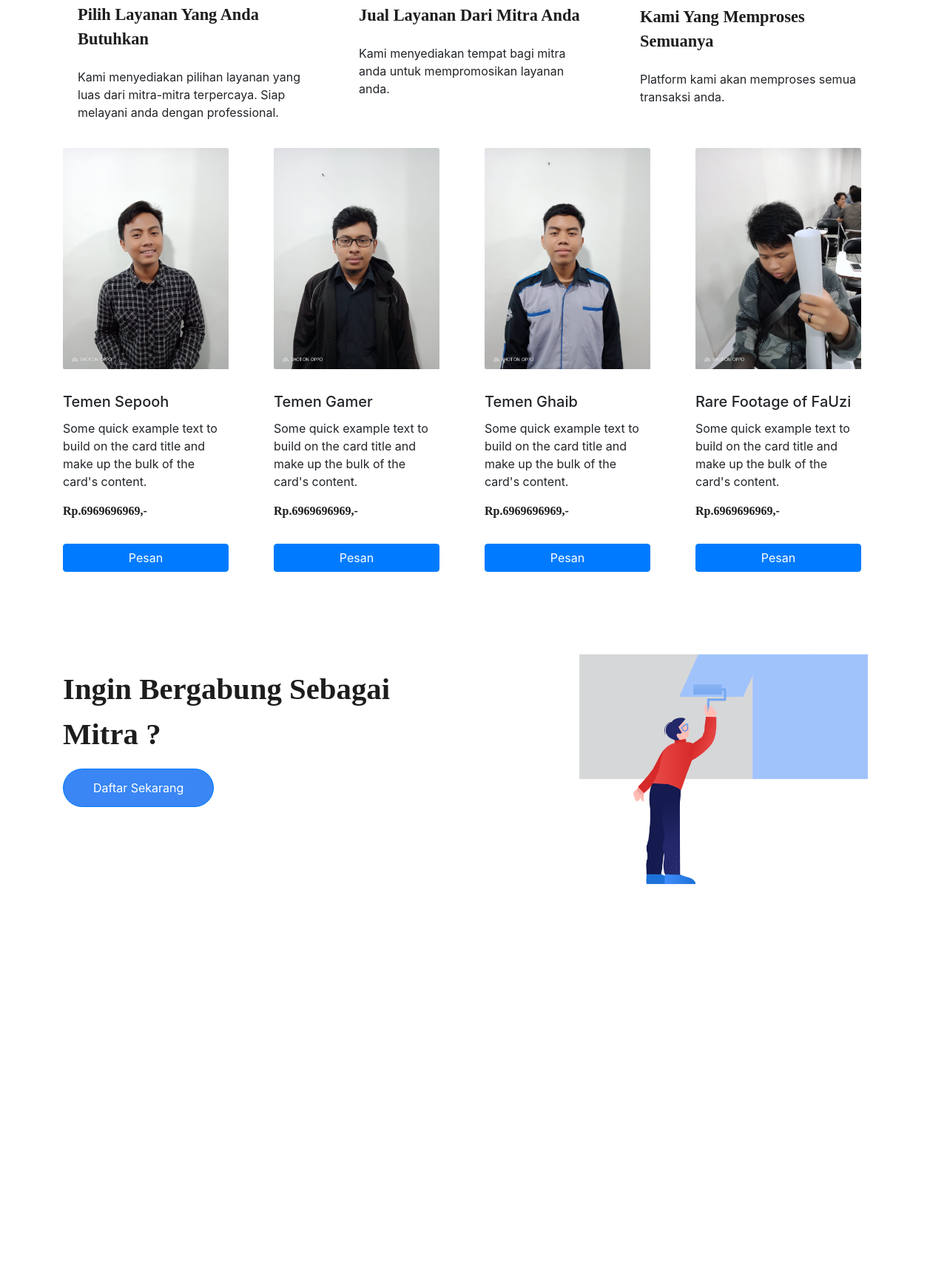
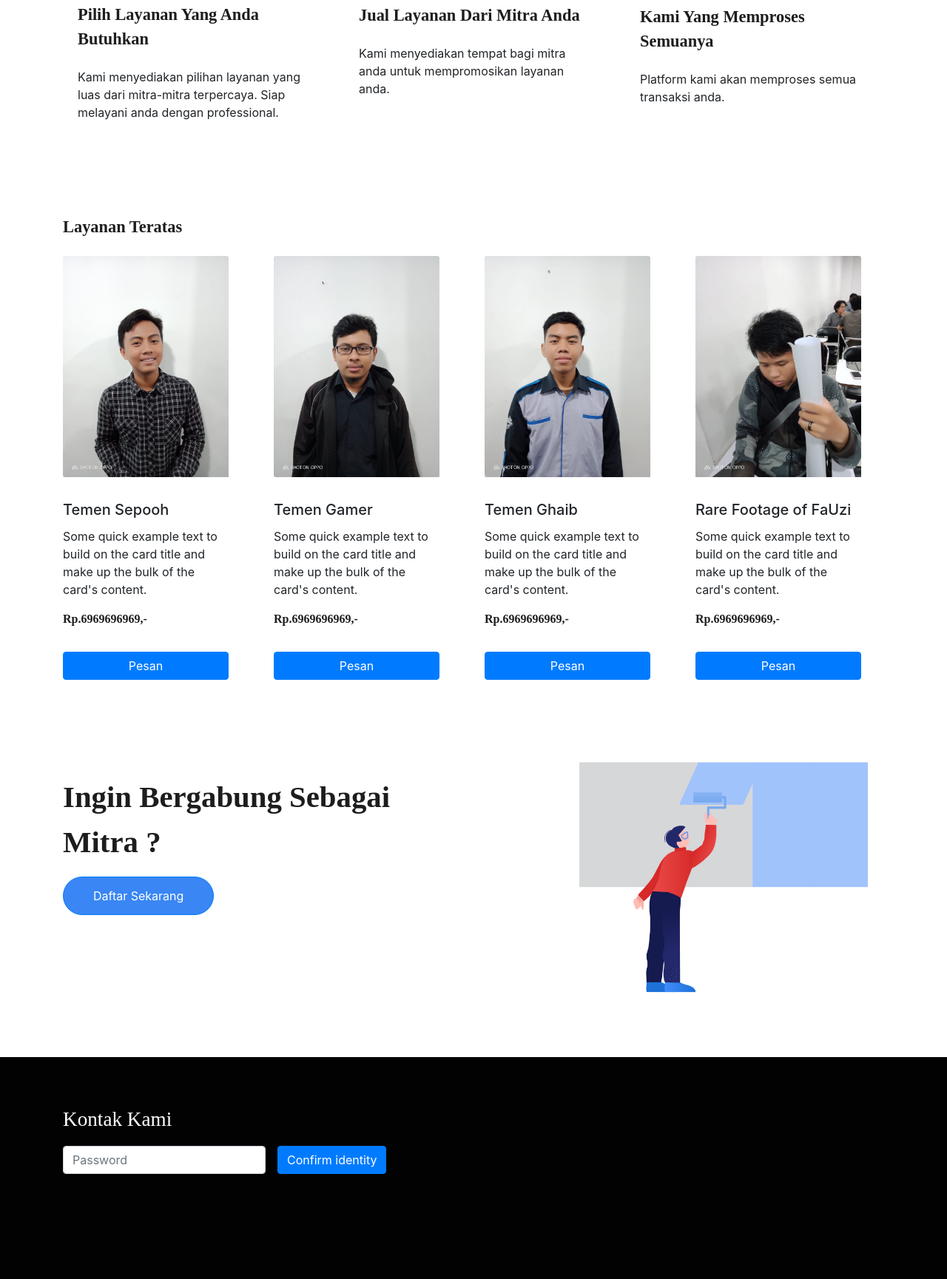
Before and after one commit to MontblanC-Dev/rizky-decor, a PHP site: page / in a window 1280 px wide. Shown: the part 697-2426 px from the top of the page at 74% size. Before the commit the page ends 1893 px from the top, so only its background shows below. Run offline with PHP 8.4, Linux system fonts and the light colour scheme.

Commit message:
Update 2

```diff
--- a/css/style.css
+++ b/css/style.css
@@ -91,7 +91,6 @@ hr {
   margin-right: 0em;
 }
 p.price {
-  margin-bottom: 0px;
   font-family: Poppins;
   font-style: normal;
   font-weight: bold;
@@ -110,3 +109,27 @@ p.price {
 p.join-title {
   font-size: 1.5em;
 }
+.footer {
+  margin-top: 12em;
+  background-color: #020203;
+  height: 300px;
+}
+p.kontak {
+  font-family: Poppins;
+  font-style: normal;
+  font-weight: 400;
+  font-size: 1.7em;
+  color: #ffffff;
+}
+.container-footer {
+  padding-top: 4em;
+}
+p.top-label {
+  margin-top: 4em;
+  font-family: Poppins;
+  font-style: normal;
+  font-weight: bold;
+  font-size: 1.4em;
+  color: #1d1d1d;
+  margin-bottom: 1em;
+}
--- a/index.php
+++ b/index.php
@@ -14,6 +14,21 @@
     include_once "layout/top-card.php";
     include_once "layout/join-mitra.php";
     ?>
+
+
 </body>
+<footer class="footer">
+    <div class="container container-footer">
+        <p class="kontak">Kontak Kami<br>
+            <form class="form-inline">
+                <div class="form-group  mb-2">
+                    <label for="inputPassword2" class="sr-only">Password</label>
+                    <input type="password" class="form-control" id="inputPassword2" placeholder="Password">
+                </div>
+                <button type="submit" class="btn btn-primary mb-2" style="margin-left:1em;">Confirm identity</button>
+            </form>
+</footer>
+</div>
+
 
 </html>
--- a/layout/top-card.php
+++ b/layout/top-card.php
@@ -1,4 +1,5 @@
 <div class="container">
+    <p class="top-label">Layanan Teratas</p>
     <div class="row">
         <div class="col">
             <div class="card" style="width: 14em;">
```
